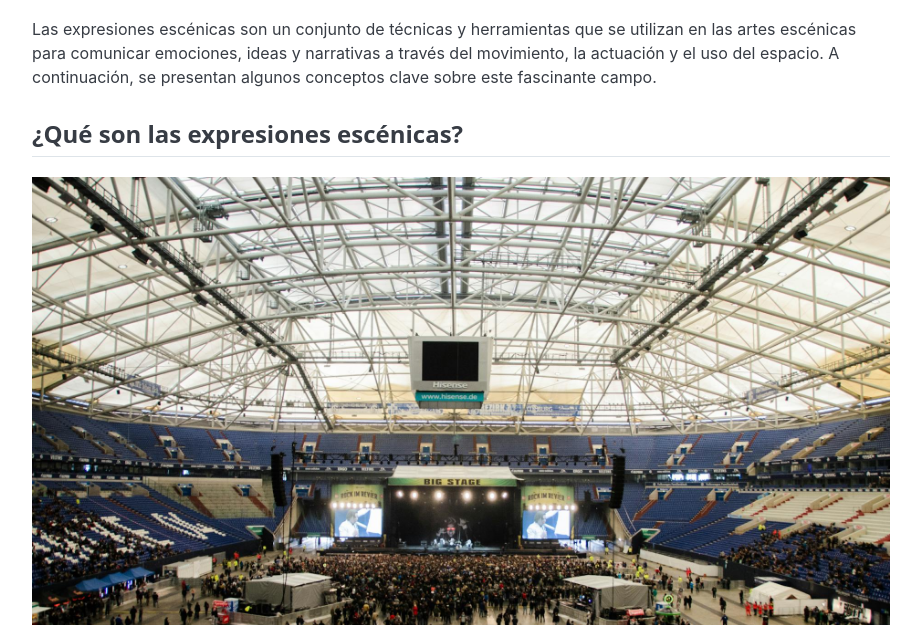
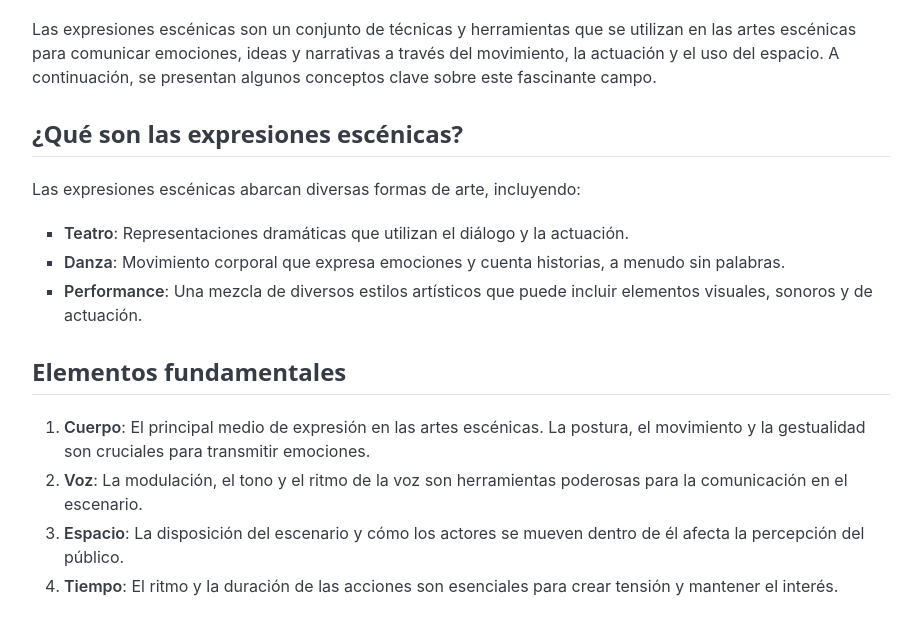
Before and after one commit to Eliezer516/clases, an Eleventy site: page src/clases/introducción-a-las-expresiones-escénicas.md in a window 1280 px wide. Shown: the part 144-769 px from the top of the page, without its empty margins (179-1100 px from the left). Built offline with nearby package versions, Linux system fonts and the light colour scheme; Eleventy itself is replaced by a stand-in of ours; files that its build step writes are made by us from their sources; what @formkit/tempo, pretty-error would draw is missing.

Commit message:
Update 1eraño - arteypatrimonio “introducción-a-las-expresiones-escénicas”

```diff
--- a/src/clases/introducción-a-las-expresiones-escénicas.md
+++ b/src/clases/introducción-a-las-expresiones-escénicas.md
@@ -9,8 +9,6 @@ area: arteypatrimonio
 Las expresiones escénicas son un conjunto de técnicas y herramientas que se utilizan en las artes escénicas para comunicar emociones, ideas y narrativas a través del movimiento, la actuación y el uso del espacio. A continuación, se presentan algunos conceptos clave sobre este fascinante campo.
 
 ## ¿Qué son las expresiones escénicas?
-
-![](/pexels-thibault-trillet-167478.jpg)
 
 Las expresiones escénicas abarcan diversas formas de arte, incluyendo:
 
```
